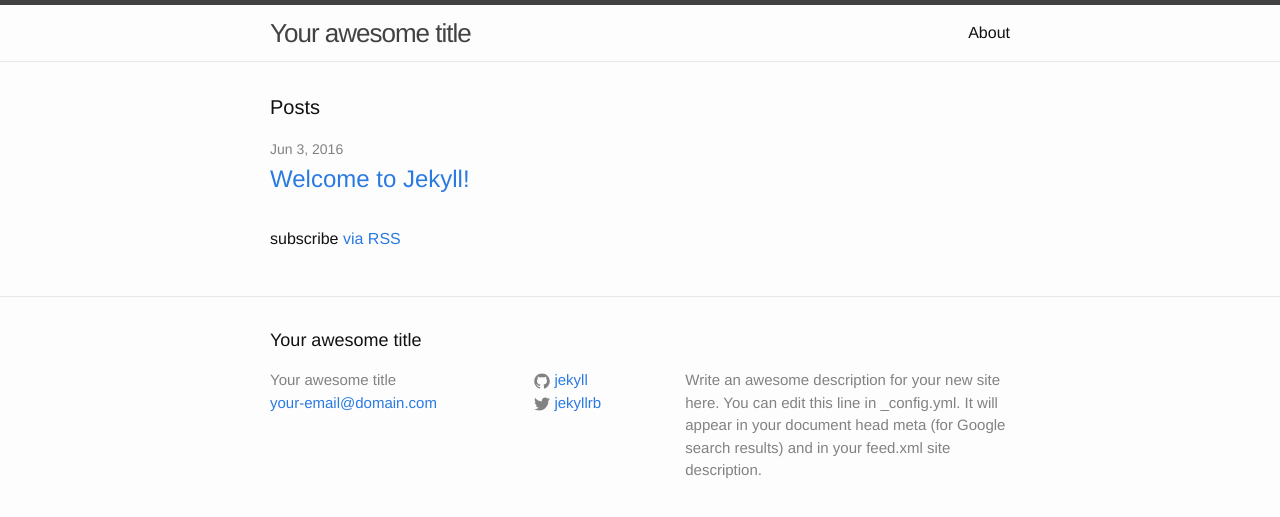
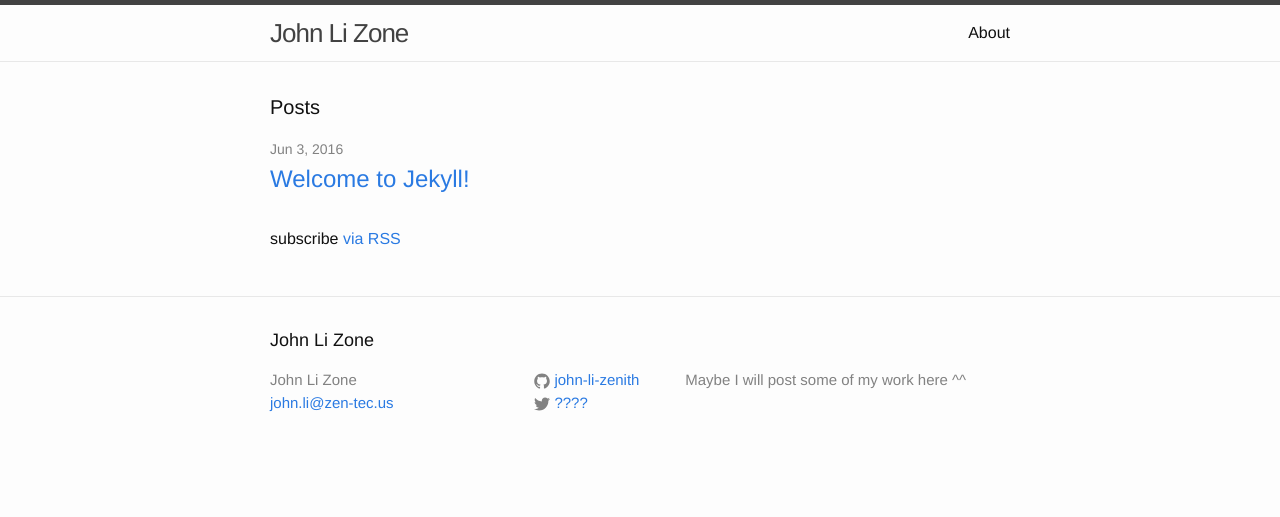
Before and after one commit to john-li-zenith/john-li-zenith.github.io, a Jekyll site: the page built from index.html, in a window 1280 px wide. Shown: the top 517 px of the page. Built offline with Jekyll 4.4.1, drawn with Linux system fonts in a browser that asks for light colours.

Commit message:
build on 6/3/16

```diff
--- a/_config.yml
+++ b/_config.yml
@@ -6,16 +6,14 @@
 # 'jekyll serve'. If you change this file, please restart the server process.
 
 # Site settings
-title: Your awesome title
-email: your-email@domain.com
+title: John Li Zone
+email: john.li@zen-tec.us
 description: > # this means to ignore newlines until "baseurl:"
-  Write an awesome description for your new site here. You can edit this
-  line in _config.yml. It will appear in your document head meta (for
-  Google search results) and in your feed.xml site description.
+  Maybe I will post some of my work here ^^
 baseurl: "" # the subpath of your site, e.g. /blog
 url: "http://yourdomain.com" # the base hostname & protocol for your site
-twitter_username: jekyllrb
-github_username:  jekyll
+twitter_username: ????
+github_username:  john-li-zenith
 
 # Build settings
 markdown: kramdown
```
